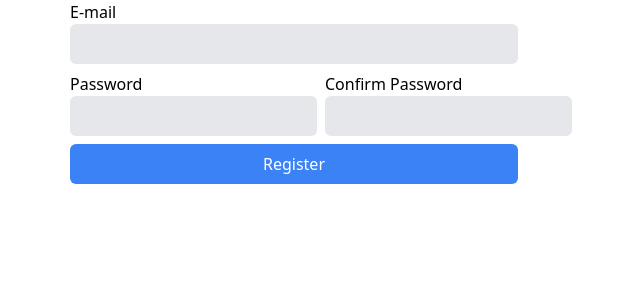
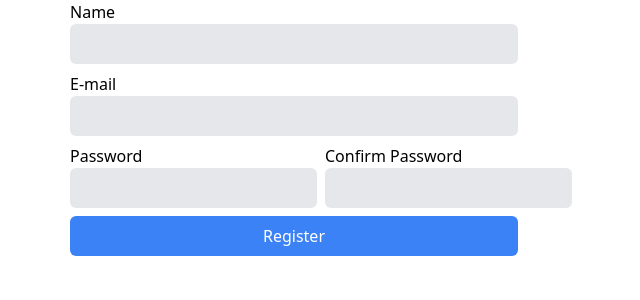
Before and after one commit to harryjms/eurovision-vote, a Next.js app: page /register in a window 1280 px wide. Shown: the top 300 px of the page, without its empty margins (346-986 px from the left). Built offline with nearby package versions, Linux system fonts and the light colour scheme.

Commit message:
wire up api

```diff
--- a/package.json
+++ b/package.json
@@ -10,6 +10,7 @@
   },
   "dependencies": {
     "@prisma/client": "^3.13.0",
+    "axios": "^0.27.2",
     "bcrypt": "^5.0.1",
     "cookies": "^0.8.0",
     "formik": "^2.2.9",
--- a/src/pages/api/user.ts
+++ b/src/pages/api/user.ts
@@ -8,7 +8,7 @@ export default async (req: NextApiRequest, res: NextApiResponse) => {
     switch (req.method) {
       case "POST": {
         const { body } = req;
-        const user = await new UserHelper().create(JSON.parse(body));
+        const user = await new UserHelper().create(body);
         res.json(user);
         return;
       }
--- a/src/pages/register.tsx
+++ b/src/pages/register.tsx
@@ -1,8 +1,12 @@
 import { useFormik } from "formik";
 import Textfield from "../component/Textfield";
 import * as Yup from "yup";
+import axios from "axios";
+import { useState } from "react";
 
 const Register = () => {
+  const [responseStatus, setResponseStatus] = useState<number | null>(null);
+  const [loading, setLoading] = useState(false);
   const formik = useFormik({
     initialValues: {
       email: "",
@@ -24,11 +28,38 @@ const Register = () => {
         }
       ),
     }),
-    onSubmit: (values) => {},
+    onSubmit: async (values) => {
+      try {
+        setLoading(true);
+        setResponseStatus(null);
+        const res = await axios.post("/api/user", {
+          name: values.name,
+          email: values.email,
+          password: values.password,
+        });
+        setResponseStatus(res.status);
+      } catch (err) {
+        console.error(err);
+        setResponseStatus(err.response.status);
+      } finally {
+        setLoading(false);
+      }
+    },
   });
   return (
     <main className="max-w-md mx-auto">
+      {!responseStatus || responseStatus !== 200 ? (
         <form onSubmit={formik.handleSubmit} className="flex flex-col gap-2">
+          <Textfield
+            type="name"
+            label="Name"
+            name="name"
+            value={formik.values.name}
+            onChange={formik.handleChange}
+            onBlur={formik.handleBlur}
+            error={formik.touched.name && formik.errors.name}
+            disabled={loading}
+          />
           <Textfield
             type="email"
             label="E-mail"
@@ -37,6 +68,7 @@ const Register = () => {
             onChange={formik.handleChange}
             onBlur={formik.handleBlur}
             error={formik.touched.email && formik.errors.email}
+            disabled={loading}
           />
           <div className="flex gap-2 w-full">
             <Textfield
@@ -47,6 +79,7 @@ const Register = () => {
               onChange={formik.handleChange}
               onBlur={formik.handleBlur}
               error={formik.touched.password && formik.errors.password}
+              disabled={loading}
               fullWidth
             />
             <Textfield
@@ -59,11 +92,22 @@ const Register = () => {
               error={
                 formik.touched.confirmPassword && formik.errors.confirmPassword
               }
+              disabled={loading}
               fullWidth
             />
           </div>
-        <button type="submit">Register</button>
+          {responseStatus !== null ? (
+            <div className="text-red-500 font-bold p-2 text-center">
+              Something went wrong
+            </div>
+          ) : null}
+          <button type="submit" disabled={loading}>
+            Register
+          </button>
         </form>
+      ) : (
+        <b>Registration successful</b>
+      )}
     </main>
   );
 };
--- a/src/styles/global.css
+++ b/src/styles/global.css
@@ -7,11 +7,15 @@
   input,
   textarea,
   button {
-    @apply outline-none;
+    @apply outline-none disabled:opacity-50 disabled:hover:ring-0 disabled:focus:ring-0;
   }
 
   button,
   button[type="submit"] {
-    @apply transition-all font-medium bg-blue-500 hover:bg-blue-600 focus:ring-2 ring-blue-400 p-2 text-white rounded-md;
+    @apply transition-all font-medium bg-blue-500 p-2 text-white rounded-md;
+  }
+
+  button:not(:disabled) {
+    @apply hover:bg-blue-600 focus:ring-2 ring-blue-400;
   }
 }
```
Also changed, not shown: 1 other file (tests, documents, lock files or other folders). Lines whose indentation alone changed are shown as unchanged.
